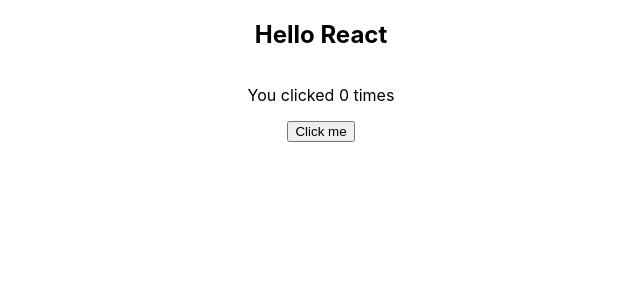
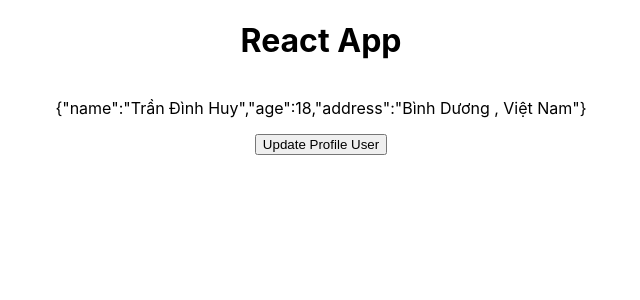
Before and after one commit to allenmeou/tiktok-ui, a React (Create React App) app: page / in a window 1280 px wide. Shown: the top 300 px of the page, without its empty margins (319-959 px from the left). Built offline with nearby package versions, Linux system fonts and the light colour scheme.

Commit message:
uploap project tiktok

```diff
--- a/src/App.css
+++ b/src/App.css
@@ -37,7 +37,7 @@
   }
 }
 
-.button-center {
+.center {
   display: flex;
   justify-content: center;
   align-items: center;
--- a/src/App.js
+++ b/src/App.js
@@ -1,9 +1,25 @@
+import { useState } from "react";
 import "./App.css";
 
 function App() {
+  const [info, setInfo] = useState({
+    name: "Trần Đình Huy",
+    age: 18,
+    address: "Bình Dương , Việt Nam",
+  });
+
+  const handleUpdate = () => {
+    setInfo({
+      ...info,
+      description: "Hello ae ^^ tôi là người yêu màu hồng và ghét sự giả dối!",
+    });
+  };
+
   return (
-    <div className="App">
-      <h2>Hello React</h2>
+    <div className="center">
+      <h1>React App</h1>
+      <p>{JSON.stringify(info)}</p>
+      <button onClick={handleUpdate}>Update Profile User</button>
     </div>
   );
 }
--- a/src/Counter.js
+++ /dev/null
@@ -1,15 +0,0 @@
-import { useState } from "react";
-import "./App.css";
-
-function Counter() {
-  const [count, setCount] = useState(0);
-
-  return (
-    <div className="button-center">
-      <p>You clicked {count} times</p>
-      <button onClick={() => setCount(count + 1)}>Click me</button>
-    </div>
-  );
-}
-
-export default Counter;
--- a/src/index.js
+++ b/src/index.js
@@ -3,13 +3,11 @@
 import "./index.css";
 import App from "./App";
 import reportWebVitals from "./reportWebVitals";
-import Counter from "./Counter";
 
 const root = ReactDOM.createRoot(document.getElementById("root"));
 root.render(
   <React.StrictMode>
     <App />
-    <Counter />
   </React.StrictMode>
 );
 
```
